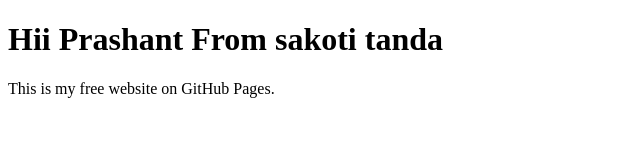
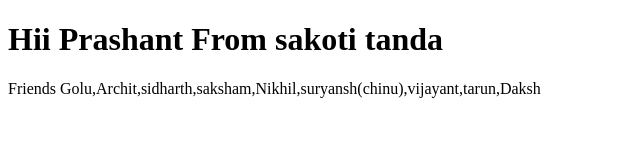
Before and after one commit to umang450-a11y/my-website, a plain HTML site: page index.html in a window 1280 px wide. Shown: the whole page, without its empty margins (0-640 px from the left). Drawn offline with Linux system fonts and the light colour scheme.

Commit message:
Update index.html

```diff
--- a/index.html
+++ b/index.html
@@ -5,6 +5,6 @@
 </head>
 <body>
   <h1>Hii Prashant From sakoti tanda </h1>
-  <p>This is my free website on GitHub Pages.</p>
+  <p>Friends Golu,Archit,sidharth,saksham,Nikhil,suryansh(chinu),vijayant,tarun,Daksh</p>
 </body>
 </html>
```
